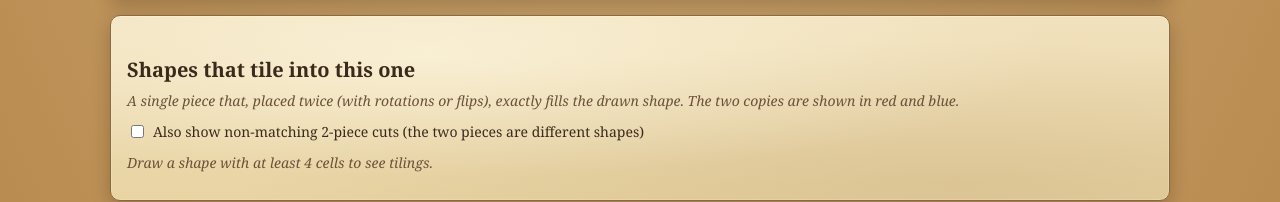
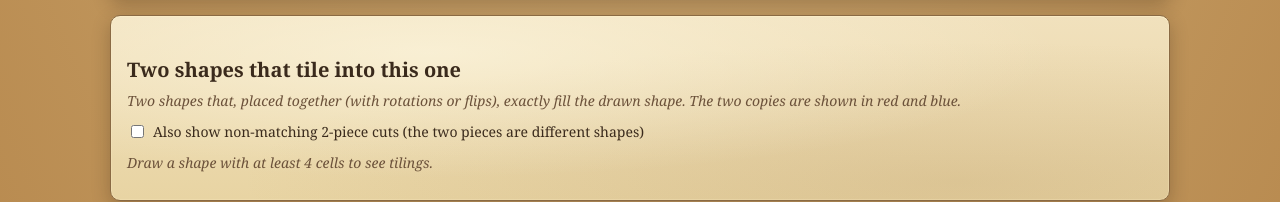
Before and after one commit to acasperw/shape-helper-for-the-artisan-of-glimmith, a React (Vite) app: page / in a window 1280 px wide. Shown: the part 1016-1218 px from the top of the page. Built offline with nearby package versions, Linux system fonts and the light colour scheme.

Commit message:
fix: clarify language in splits section to improve user understanding

```diff
--- a/src/App.tsx
+++ b/src/App.tsx
@@ -550,14 +550,14 @@ export default function App() {
 
           <section className="splits" aria-labelledby="splits-heading" aria-busy={splitsPending}>
             <h2 id="splits-heading">
-              Shapes that tile into this one{' '}
+              Two shapes that tile into this one{' '}
               {splitsResult && !splitsResult.tooLarge && !splitsResult.disconnected && splitsResult.totalCells >= 4
                 ? `(${displayedSplits.length}${splitsResult.aborted ? '+' : ''})`
                 : null}
             </h2>
             <p className="hint">
-              A single piece that, placed twice (with rotations or flips), exactly
-              fills the drawn shape. The two copies are shown in red and blue.
+              Two shapes that, placed together (with rotations or flips), exactly
+              fill the drawn shape. The two copies are shown in red and blue.
             </p>
             <div className="splits-controls">
               <label>
```
